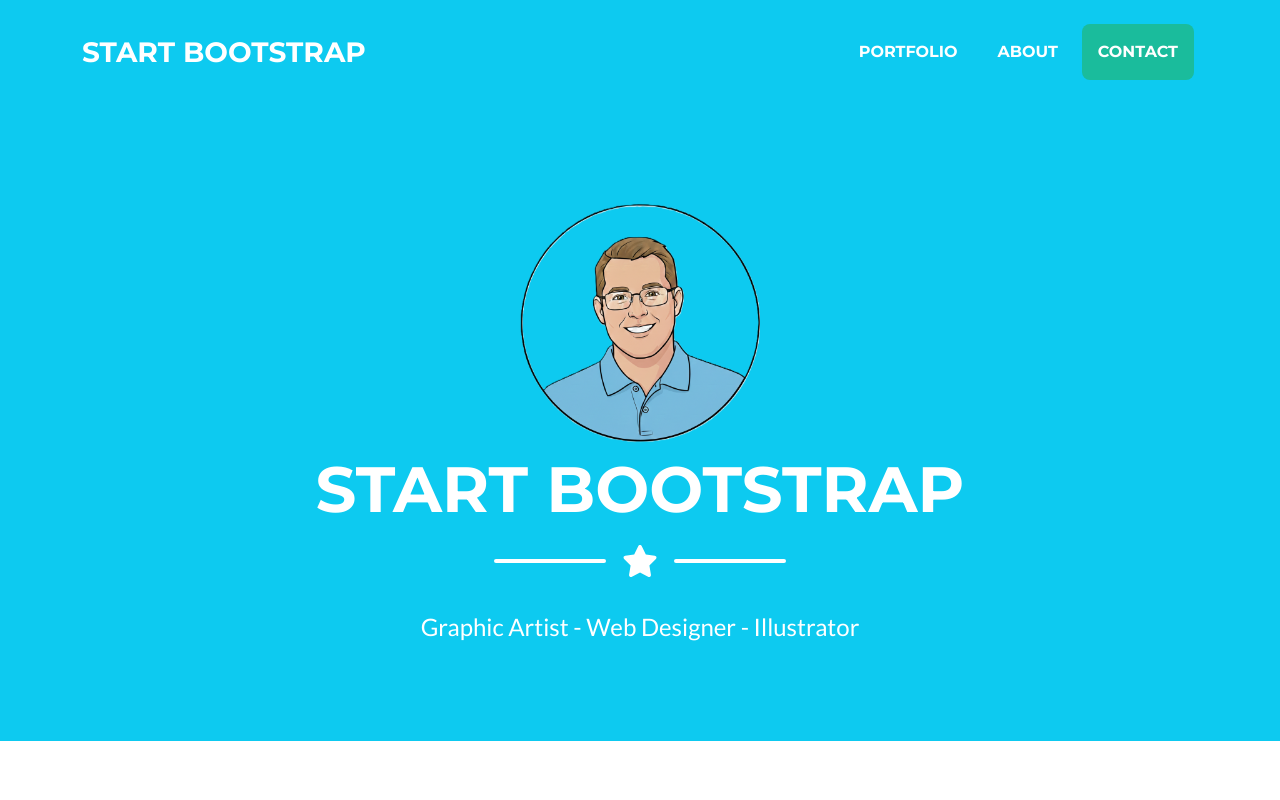
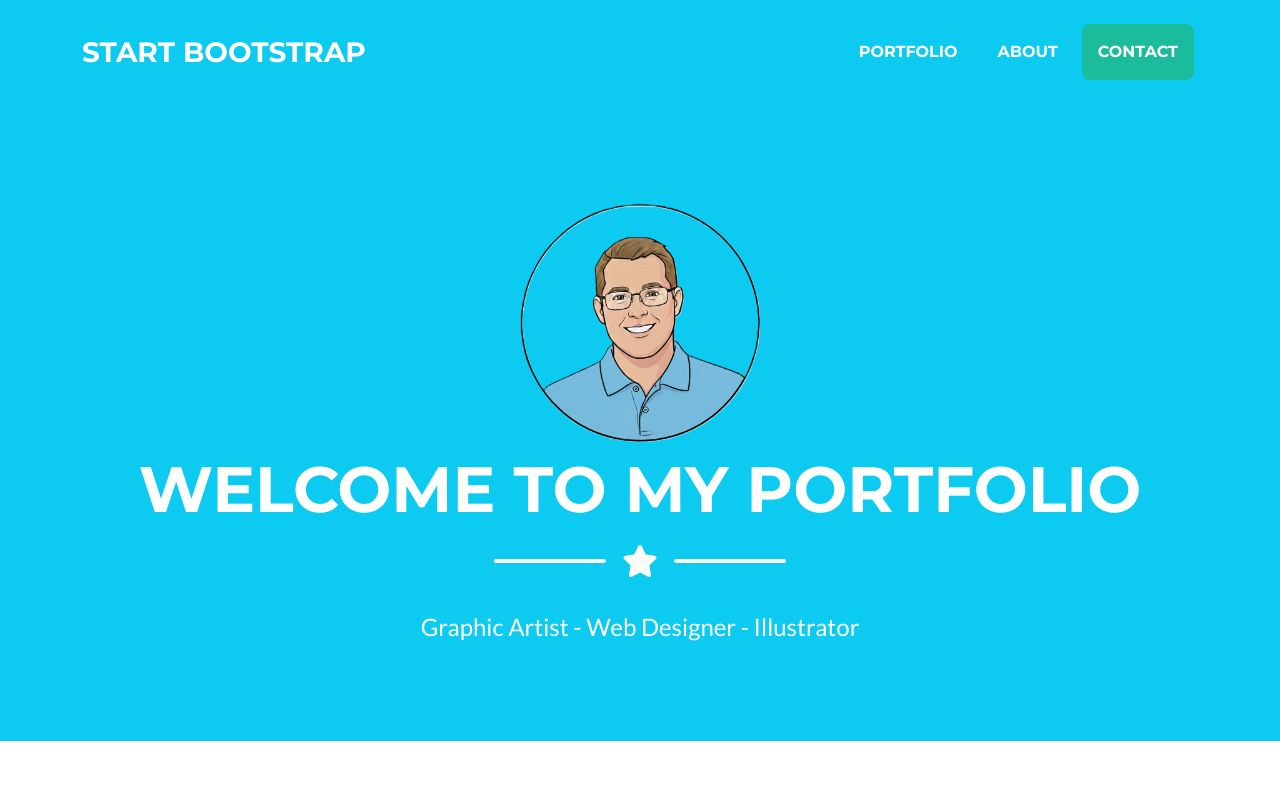
Before and after one commit to billITStuff/website, a plain HTML site: page index.html in a window 1280 px wide. Shown: the top 800 px of the page. Drawn offline with nearby package versions, Linux system fonts and the light colour scheme.

Commit message:
Update index.html

```diff
--- a/index.html
+++ b/index.html
@@ -40,7 +40,7 @@
                 <!-- Masthead Avatar Image-->
                 <img class="masthead-avatar mb-3 bg-info" src="assets/img/Myself.png" alt="..." />
                 <!-- Masthead Heading-->
-                <h1 class="masthead-heading text-uppercase mb-0">Start Bootstrap</h1>
+                <h1 class="masthead-heading text-uppercase mb-0">Welcome to my Portfolio</h1>
                 <!-- Icon Divider-->
                 <div class="divider-custom divider-light">
                     <div class="divider-custom-line"></div>
```
